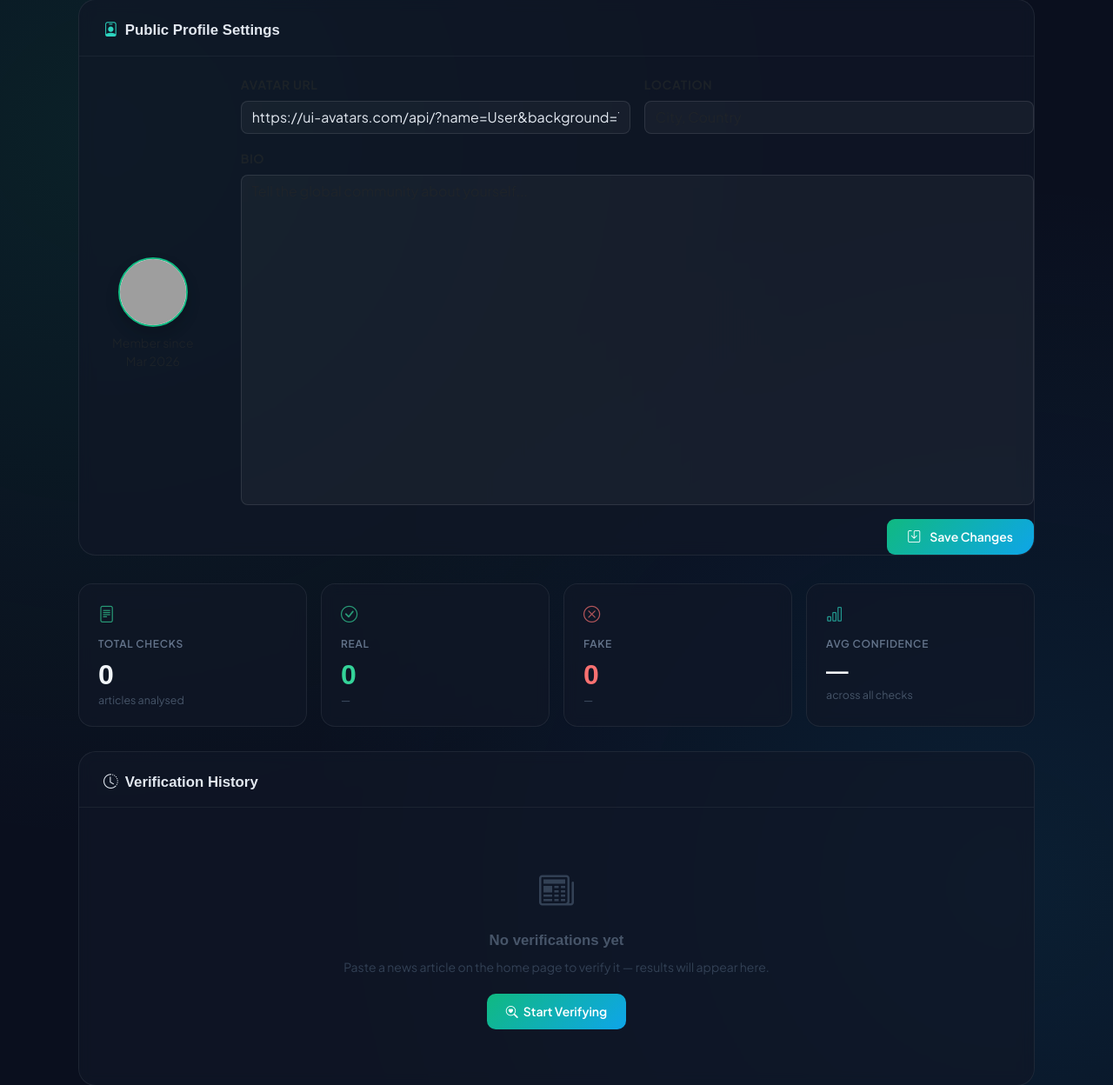
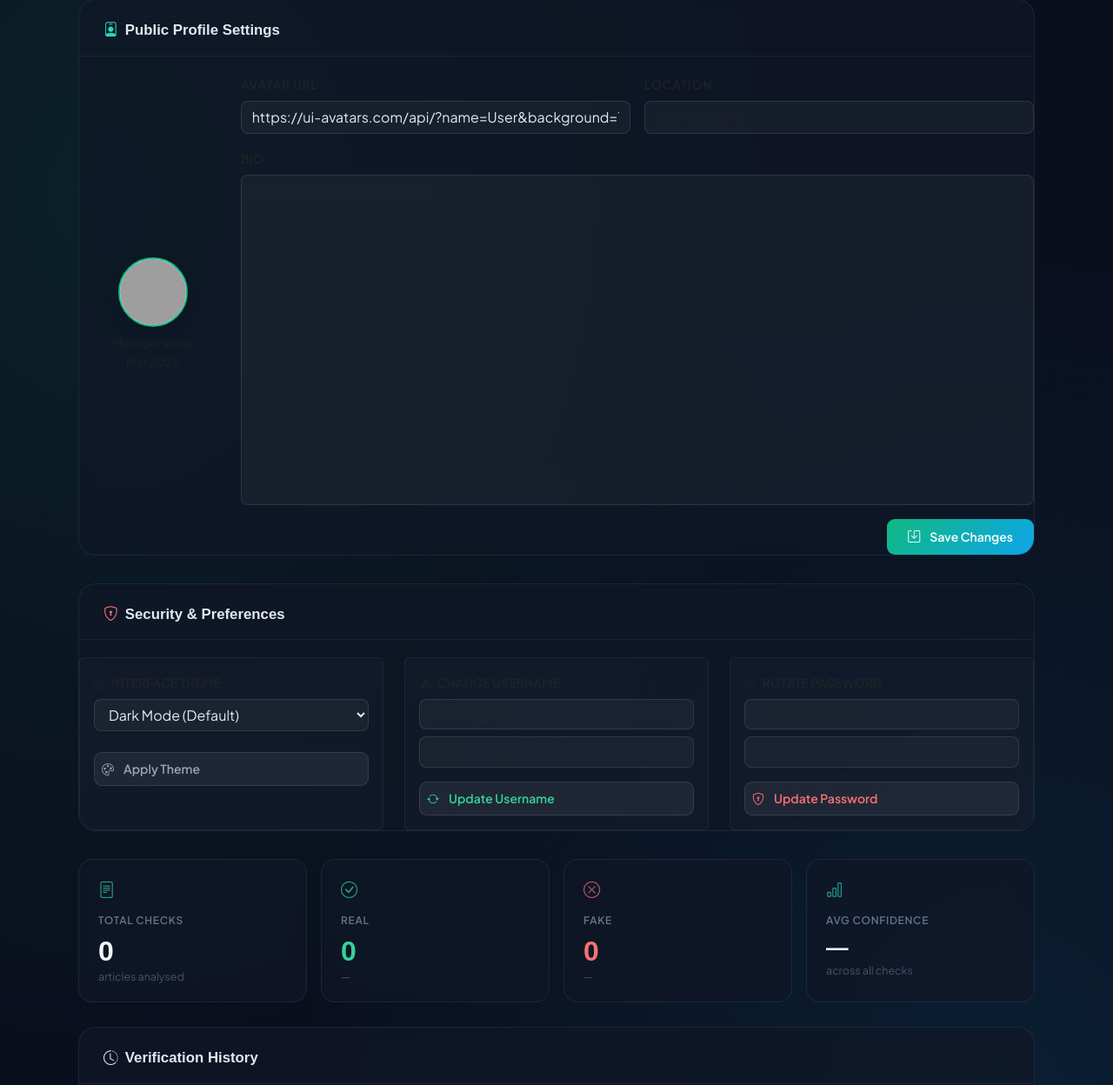
Before and after one commit to ParthivPatel1210/Ai-news-Verification, a Flask app: page /dashboard in a window 1280 px wide. Shown: the part 196-1444 px from the top of the page at 87% size. Run offline with Flask 3, Linux system fonts and the light colour scheme; the visitor is signed in with stand-in values (Sample User, id 1); data that the repository does not hold is empty; grey boxes are pictures that could not be loaded.

Commit message:
UI: Add account security GUI and Theme Toggles

```diff
--- a/app.py
+++ b/app.py
@@ -62,8 +62,20 @@ def load_artifacts():
         print('Model artifacts not found. Run `python train.py` first.')
 
 
+from sqlalchemy import text
+
 with app.app_context():
     db.create_all()
+
+    # Live schema migration for new accounts table columns
+    try:
+        db.session.execute(text("ALTER TABLE users ADD COLUMN theme_preference VARCHAR(10) DEFAULT 'dark';"))
+        db.session.commit()
+        print("Schema Migration: Column theme_preference successfully securely appended to persistent users table.")
+    except Exception:
+        db.session.rollback()
+        print("Schema Migration: Column exists or SQLite syntax mismatch (safe to ignore).")
+
     load_artifacts()
 
 
@@ -417,6 +429,48 @@ def dashboard():
     return render_template('dashboard.html', history=history)
 
 
+@app.route('/settings/theme', methods=['POST'])
+@login_required
+def update_theme():
+    theme = request.form.get('theme')
+    if theme in ['light', 'dark']:
+        current_user.theme_preference = theme
+        db.session.commit()
+    return redirect(url_for('dashboard'))
+
+@app.route('/settings/username', methods=['POST'])
+@login_required
+def update_username():
+    new_username = request.form.get('new_username')
+    password = request.form.get('password')
+    if not check_password_hash(current_user.password_hash, password):
+        flash('Incorrect current password.', 'danger')
+        return redirect(url_for('dashboard'))
+    if User.query.filter_by(username=new_username).first():
+        flash('Username is already taken by another user.', 'danger')
+        return redirect(url_for('dashboard'))
+
+    current_user.username = new_username
+    db.session.commit()
+    flash('Username updated successfully!', 'success')
+    return redirect(url_for('dashboard'))
+
+@app.route('/settings/password', methods=['POST'])
+@login_required
+def update_password():
+    old_password = request.form.get('old_password')
+    new_password = request.form.get('new_password')
+
+    if not check_password_hash(current_user.password_hash, old_password):
+        flash('Incorrect current password.', 'danger')
+        return redirect(url_for('dashboard'))
+
+    current_user.password_hash = generate_password_hash(new_password)
+    db.session.commit()
+    flash('Password securely updated!', 'success')
+    return redirect(url_for('dashboard'))
+
+
 @app.route('/community')
 def community():
     public_posts = Prediction.query.filter_by(is_public=True).order_by(Prediction.timestamp.desc()).limit(100).all()
--- a/models.py
+++ b/models.py
@@ -17,6 +17,7 @@ class User(UserMixin, db.Model):
     profile_picture = db.Column(db.String(255), default='https://ui-avatars.com/api/?name=User&background=10b981&color=fff')
     location = db.Column(db.String(100), nullable=True)
     joined_date = db.Column(db.DateTime, default=datetime.utcnow)
+    theme_preference = db.Column(db.String(10), default='dark')
 
     def get_id(self):
         return str(self.id)
--- a/templates/dashboard.html
+++ b/templates/dashboard.html
@@ -416,6 +416,47 @@
       </form>
     </div>
 
+    <!-- Advanced Account Settings -->
+    <div class="history-card" style="margin-bottom: 32px;">
+      <div class="history-head" style="border-bottom: 1px solid rgba(255,255,255,0.05); padding-bottom: 16px; margin-bottom: 20px;">
+        <div class="history-title"><i class="bi bi-shield-lock me-2" style="color:#f87171;"></i>Security & Preferences</div>
+      </div>
+
+      <div class="row g-4">
+        <!-- Theme Selector -->
+        <div class="col-md-4">
+          <form method="POST" action="/settings/theme" class="p-3 rounded" style="background: rgba(255,255,255,0.02); border: 1px solid rgba(255,255,255,0.05); height: 100%;">
+            <label class="form-label text-muted small text-uppercase fw-bold"><i class="bi bi-moon-stars me-1"></i> Interface Theme</label>
+            <select name="theme" class="form-control mb-3" style="background: rgba(255,255,255,0.04); border: 1px solid rgba(255,255,255,0.1); color: #e2e8f0; border-radius: 8px; appearance: auto;">
+              <option value="dark" style="background: #0a0f1e;" {% if current_user.theme_preference == 'dark' %}selected{% endif %}>Dark Mode (Default)</option>
+              <option value="light" style="background: #0a0f1e;" {% if current_user.theme_preference == 'light' %}selected{% endif %}>Light Mode</option>
+            </select>
+            <button type="submit" class="dash-btn dash-btn-ghost w-100 mt-2" style="padding: 8px;"><i class="bi bi-palette me-1"></i> Apply Theme</button>
+          </form>
+        </div>
+
+        <!-- Change Username -->
+        <div class="col-md-4">
+          <form method="POST" action="/settings/username" class="p-3 rounded" style="background: rgba(255,255,255,0.02); border: 1px solid rgba(255,255,255,0.05); height: 100%;">
+            <label class="form-label text-muted small text-uppercase fw-bold"><i class="bi bi-person-fill-gear me-1"></i> Change Username</label>
+            <input type="text" name="new_username" class="form-control mb-2" required placeholder="New Username" style="background: rgba(255,255,255,0.04); border: 1px solid rgba(255,255,255,0.1); color: #e2e8f0; font-size: 0.9rem; border-radius: 8px;">
+            <input type="password" name="password" class="form-control mb-3" required placeholder="Current Password" style="background: rgba(255,255,255,0.04); border: 1px solid rgba(255,255,255,0.1); color: #e2e8f0; font-size: 0.9rem; border-radius: 8px;">
+            <button type="submit" class="dash-btn dash-btn-ghost w-100" style="padding: 8px; color:#34d399;"><i class="bi bi-arrow-repeat me-1"></i> Update Username</button>
+          </form>
+        </div>
+
+        <!-- Change Password -->
+        <div class="col-md-4">
+          <form method="POST" action="/settings/password" class="p-3 rounded" style="background: rgba(255,255,255,0.02); border: 1px solid rgba(255,255,255,0.05); height: 100%;">
+            <label class="form-label text-muted small text-uppercase fw-bold"><i class="bi bi-key me-1"></i> Rotate Password</label>
+            <input type="password" name="old_password" class="form-control mb-2" required placeholder="Current Password" style="background: rgba(255,255,255,0.04); border: 1px solid rgba(255,255,255,0.1); color: #e2e8f0; font-size: 0.9rem; border-radius: 8px;">
+            <input type="password" name="new_password" class="form-control mb-3" required placeholder="New Password" style="background: rgba(255,255,255,0.04); border: 1px solid rgba(255,255,255,0.1); color: #e2e8f0; font-size: 0.9rem; border-radius: 8px;">
+            <button type="submit" class="dash-btn dash-btn-ghost w-100" style="padding: 8px; color:#f87171;"><i class="bi bi-shield-lock me-1"></i> Update Password</button>
+          </form>
+        </div>
+      </div>
+    </div>
+
     <!-- Stats -->
     <div class="stats-row">
       <div class="stat-card">
```
